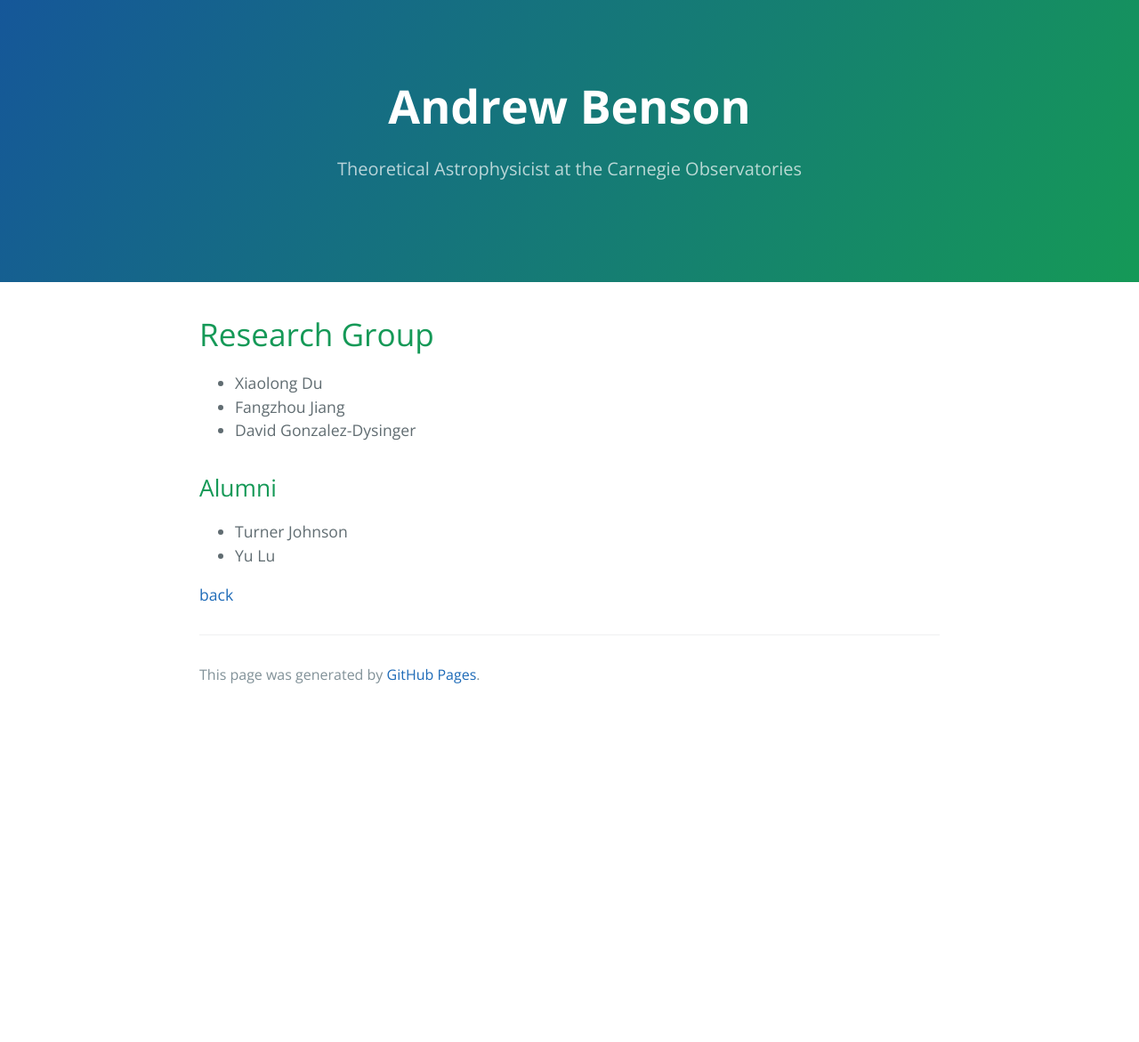
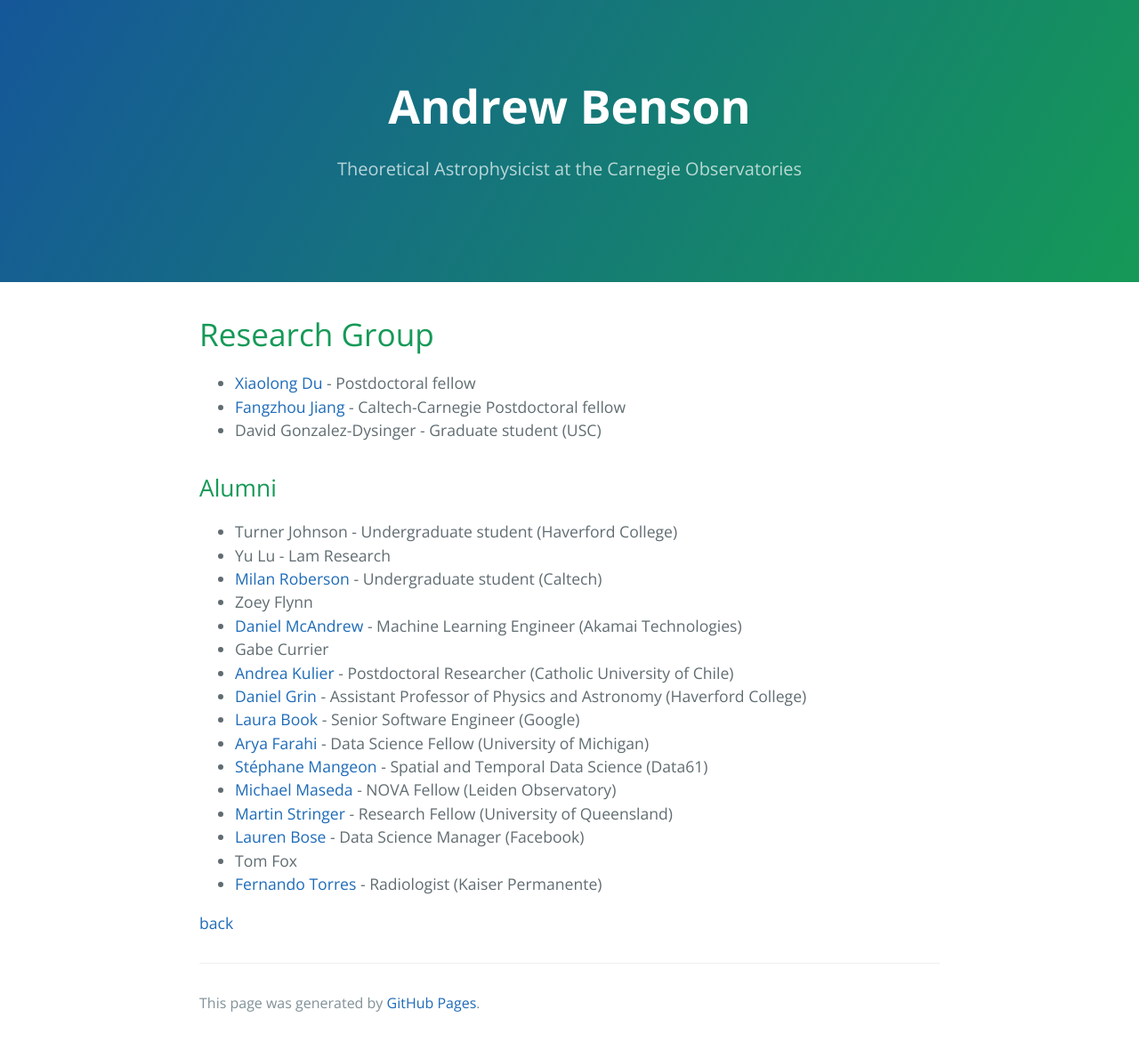
Before and after one commit to abensonca/abensonca.github.io, a Jekyll site: the page built from team.md, in a window 1280 px wide. Shown: the whole page at 89% size. Built offline with Jekyll 4.4.1, drawn with Linux system fonts in a browser that asks for light colours; before the commit the page ends 900 px from its top, so only the background shows below that.

Commit message:
Update team members

```diff
--- a/team.md
+++ b/team.md
@@ -6,13 +6,27 @@ description: Theoretical Astrophysicist at the Carnegie Observatories
 
 # Research Group
 
-* Xiaolong Du
-* Fangzhou Jiang
-* David Gonzalez-Dysinger
+* [Xiaolong Du](https://xiaolong-du.github.io/) - Postdoctoral fellow
+* [Fangzhou Jiang](https://www.fzjiang.com/) - Caltech-Carnegie Postdoctoral fellow
+* David Gonzalez-Dysinger - Graduate student (USC)
 
 ## Alumni
 
-* Turner Johnson
-* Yu Lu
+* Turner Johnson - Undergraduate student (Haverford College)
+* Yu Lu - Lam Research
+* [Milan Roberson](https://www.linkedin.com/in/milan-roberson-705a5b160/) - Undergraduate student (Caltech)
+* Zoey Flynn
+* [Daniel McAndrew](https://www.linkedin.com/in/daniel-estevan-mcandrew/) - Machine Learning Engineer (Akamai Technologies)
+* Gabe Currier
+* [Andrea Kulier](http://www.astro-udec.cl/rdemarco/GaTOS/members.html) - Postdoctoral Researcher (Catholic University of Chile)
+* [Daniel Grin](https://www.haverford.edu/users/dgrin) - Assistant Professor of Physics and Astronomy (Haverford College)
+* [Laura Book](https://www.linkedin.com/in/booklaura/) - Senior Software Engineer (Google)
+* [Arya Farahi](https://afarahi.github.io/) - Data Science Fellow (University of Michigan)
+* [Stéphane Mangeon](https://www.linkedin.com/in/smangeon/) - Spatial and Temporal Data Science (Data61)
+* [Michael Maseda](https://home.strw.leidenuniv.nl/~maseda/) - NOVA Fellow (Leiden Observatory)
+* [Martin Stringer](https://researchers.uq.edu.au/researcher/14653) - Research Fellow (University of Queensland)
+* [Lauren Bose](https://www.linkedin.com/in/lauren-bose-53b47031/) - Data Science Manager (Facebook)
+* Tom Fox
+* [Fernando Torres](https://www.linkedin.com/in/fernandotorresmd/) - Radiologist (Kaiser Permanente)
 
 [back](./)
```
